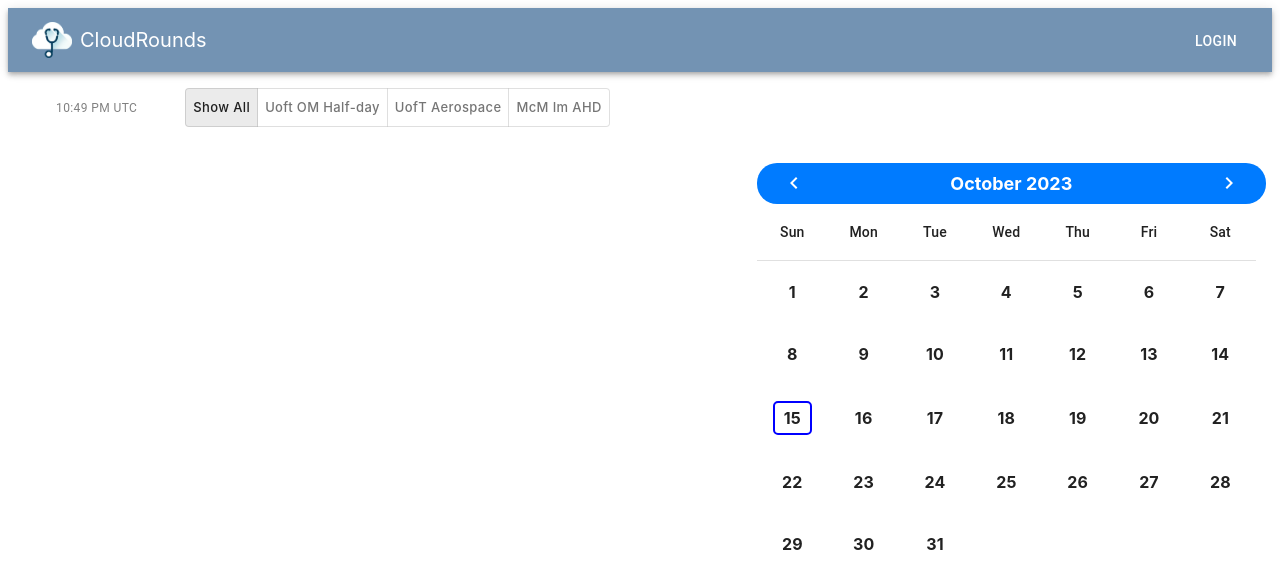
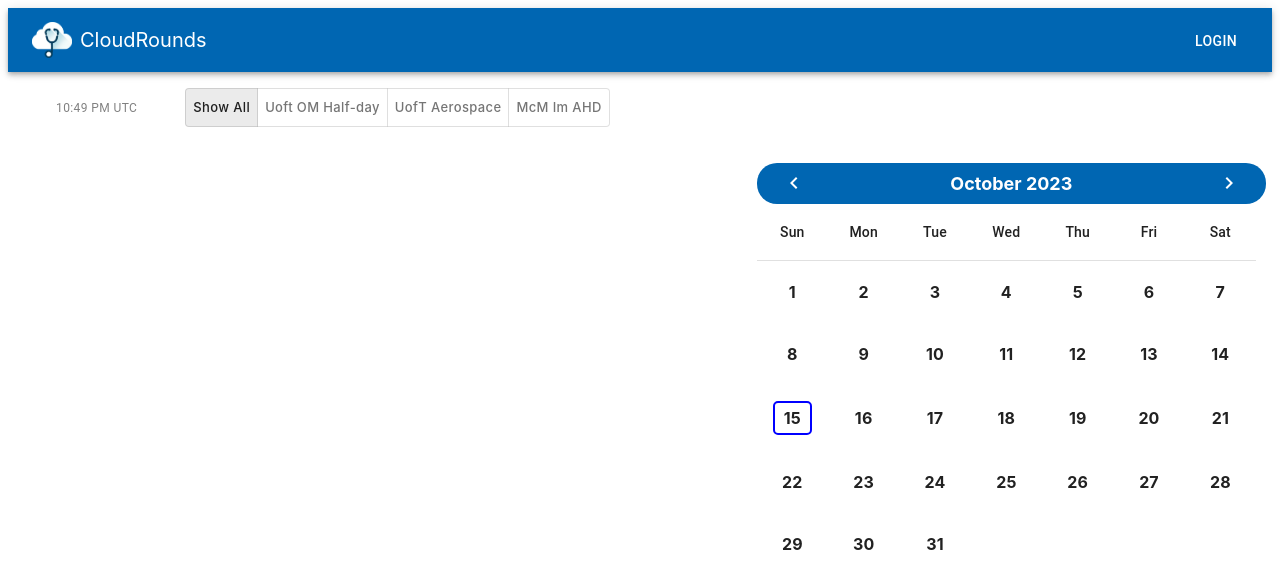
Before and after one commit to sharefd/CRnode, a React (Vite) app in the folder client/: page /articles in a window 1280 px wide. Shown: the top 588 px of the page. Built offline with nearby package versions, Linux system fonts and the light colour scheme.

Commit message:
changed some colors

```diff
--- a/client/package.json
+++ b/client/package.json
@@ -32,6 +32,6 @@
     "eslint-plugin-react-hooks": "^4.6.0",
     "eslint-plugin-react-refresh": "^0.3.4",
     "unplugin-fonts": "^1.0.3",
-    "vite": "^4.3.9"
+    "vite": "^4.4.11"
   }
 }
--- a/client/src/Navbar.jsx
+++ b/client/src/Navbar.jsx
@@ -90,7 +90,7 @@ const Navbar = () => {
   );
 
   return (
-    <AppBar position='static' sx={{ backgroundColor: '#7393B3' }}>
+    <AppBar position='static' sx={{ backgroundColor: '#0066b2' }}>
       <Toolbar>
         <Box sx={{ display: 'flex', flexGrow: 1, alignItems: 'center' }} direction='row'>
           <Link to='/' style={{ textDecoration: 'none', color: 'inherit' }}>
--- a/client/src/articles/calendar/CalendarCell.jsx
+++ b/client/src/articles/calendar/CalendarCell.jsx
@@ -34,7 +34,7 @@ const CalendarCell = ({ day, events, selected, setSelected }) => {
     position: 'absolute',
     top: 22,
     right: day > 9 ? 15 : 19.5,
-    opacity: selected === day ? 1 : 0.6
+//    opacity: selected === day ? 1 : 0.6
   };
 
   const cellStyle = {
--- a/client/src/assets/main.css
+++ b/client/src/assets/main.css
@@ -19,7 +19,7 @@ p.MuiTypography-root {
   justify-content: space-between;
   align-items: center;
   padding: 0 5px;
-  background-color: #007bff;
+  background-color: #0066b2;
   color: white;
   border-radius: 20px;
 }
```
Also changed, not shown: 1 other file (tests, documents, lock files or other folders).
